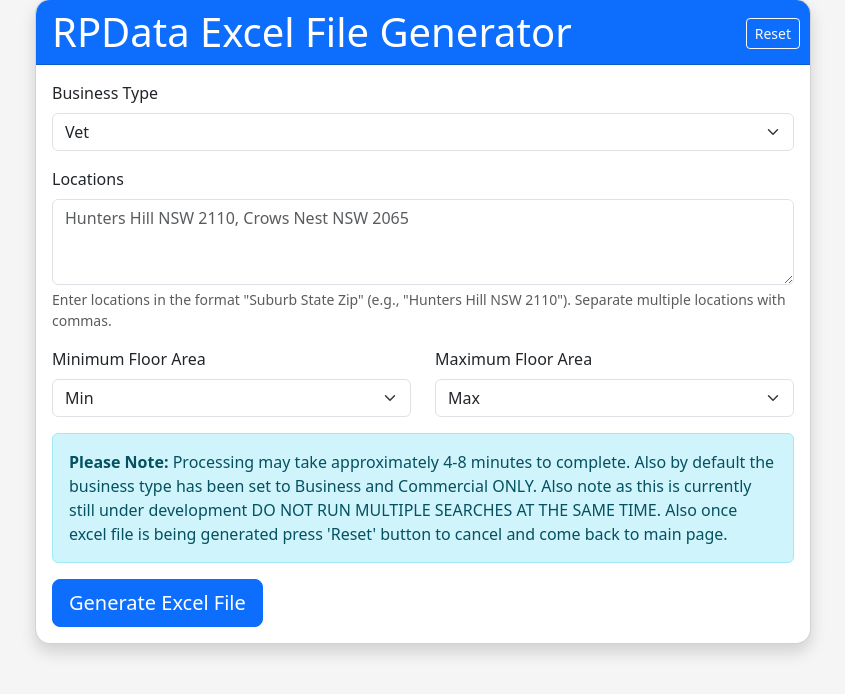
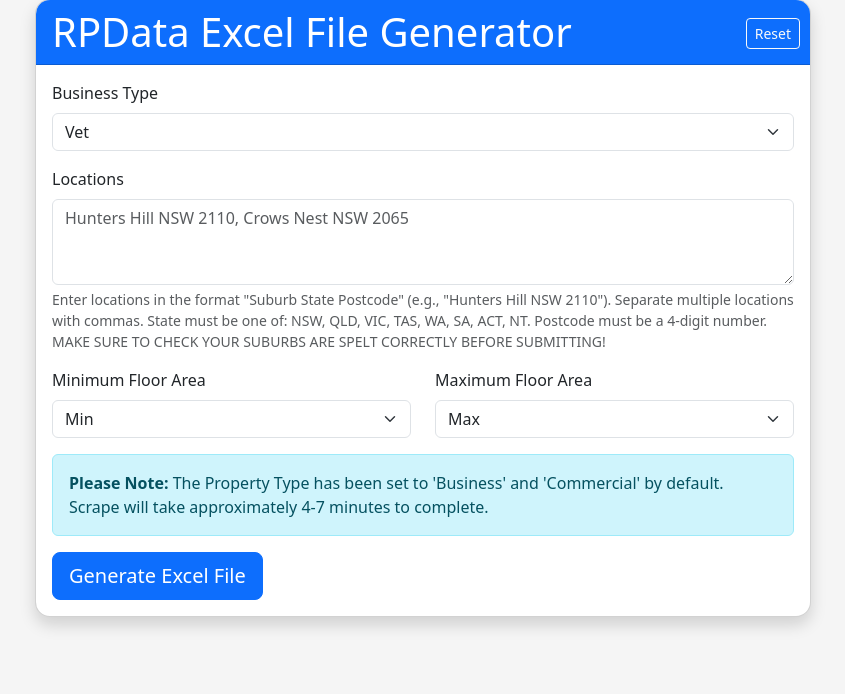
Before and after one commit to flynncostello/BusiHealth-RPData, a Flask app: page / in a window 1280 px wide. Shown: the part 49-743 px from the top of the page, without its empty margins (217-1062 px from the left). Run offline with Flask 3, Linux system fonts and the light colour scheme; some libraries are stand-ins or nearby versions.

Commit message:
fixed bugs related to other states and location inputs

```diff
--- a/app.py
+++ b/app.py
@@ -94,6 +94,11 @@ def run_job(job_id, locations, property_types, min_floor_area, max_floor_area, b
             headless=headless,
             progress_callback=progress_callback
         )
+
+        if result == 'No files downloaded':
+            logger.error("No files downloaded during scraping")
+            update_job_status(job_id, 'error', 0, 'No results found. Please check your search criteria.')
+            return
 
         # Check if processing was successful
         if result:
--- a/rpdata_scraper/main.py
+++ b/rpdata_scraper/main.py
@@ -82,7 +82,7 @@ def main(locations=None, property_types=None, min_floor_area="Min", max_floor_ar
 
         if not result_files:
             logger.error("No files were downloaded during scraping")
-            return None
+            return 'No files downloaded'
 
 
         logger.info(f"Downloaded files: {result_files}")
--- a/static/js/script.js
+++ b/static/js/script.js
@@ -10,6 +10,7 @@ document.addEventListener('DOMContentLoaded', function() {
     const errorContainer = document.getElementById('error-container');
     const errorMessage = document.getElementById('error-message');
     const resetBtn = document.getElementById('resetBtn');
+    const locationsInput = document.getElementById('locations');
 
     // Create modal instance
     const confirmModal = new bootstrap.Modal(document.getElementById('confirmationModal'));
@@ -19,9 +20,103 @@ document.addEventListener('DOMContentLoaded', function() {
     let currentJobId = null;
     let statusInterval = null;
 
-    // Form submission
+    // Function to validate locations input
+    function validateLocations(locationsText) {
+        if (!locationsText.trim()) {
+            return { isValid: false, message: "Please enter at least one location." };
+        }
+
+        const locations = locationsText.split(',').map(loc => loc.trim());
+        const validStates = ['NSW', 'QLD', 'VIC', 'TAS', 'WA', 'SA', 'ACT', 'NT'];
+
+        for (let i = 0; i < locations.length; i++) {
+            const location = locations[i];
+            const parts = location.split(' ');
+
+            // Check if we have at least 3 parts (suburb, state, postcode)
+            if (parts.length < 3) {
+                return {
+                    isValid: false,
+                    message: `Location "${location}" is invalid. Format should be "Suburb State Postcode".`
+                };
+            }
+
+            // The last part should be the postcode
+            const postcode = parts[parts.length - 1];
+            // The second last part should be the state
+            const state = parts[parts.length - 2];
+            // Everything else is the suburb
+            const suburb = parts.slice(0, parts.length - 2).join(' ');
+
+            // Check if postcode is a 4-digit number
+            if (!/^\d{4}$/.test(postcode)) {
+                return {
+                    isValid: false,
+                    message: `Invalid postcode "${postcode}" in "${location}". Postcode must be a 4-digit number.`
+                };
+            }
+
+            // Check if state is valid
+            if (!validStates.includes(state)) {
+                return {
+                    isValid: false,
+                    message: `Invalid state "${state}" in "${location}". State must be one of: NSW, QLD, VIC, TAS, WA, SA, ACT, NT.`
+                };
+            }
+
+            // Check if suburb is present
+            if (!suburb) {
+                return {
+                    isValid: false,
+                    message: `Missing suburb in "${location}". Format should be "Suburb State Postcode".`
+                };
+            }
+
+        }
+
+        return { isValid: true };
+    }
+
+    // Function to show location validation error message
+    function showLocationError(message) {
+        // Create or update error message element
+        let errorElement = document.getElementById('locations-error');
+        if (!errorElement) {
+            errorElement = document.createElement('div');
+            errorElement.id = 'locations-error';
+            errorElement.className = 'alert alert-danger mt-2';
+            locationsInput.parentNode.appendChild(errorElement);
+        }
+
+        errorElement.textContent = message;
+
+        // Highlight the input
+        locationsInput.classList.add('is-invalid');
+
+        // Remove error after user starts typing again
+        locationsInput.addEventListener('input', function() {
+            const errorElement = document.getElementById('locations-error');
+            if (errorElement) {
+                errorElement.remove();
+            }
+            locationsInput.classList.remove('is-invalid');
+        }, { once: true });
+    }
+
+    // Form submission with validation
     searchForm.addEventListener('submit', function(e) {
         e.preventDefault();
+
+        // Validate locations
+        const locationsValidation = validateLocations(locationsInput.value);
+
+        if (!locationsValidation.isValid) {
+            // Show error message
+            showLocationError(locationsValidation.message);
+            return;
+        }
+
+        // If validation passes, show confirmation modal
         confirmModal.show();
     });
 
@@ -127,6 +222,13 @@ document.addEventListener('DOMContentLoaded', function() {
         downloadContainer.classList.add('d-none');
         errorContainer.classList.add('d-none');
 
+        // Clear any location validation errors
+        const errorElement = document.getElementById('locations-error');
+        if (errorElement) {
+            errorElement.remove();
+        }
+        locationsInput.classList.remove('is-invalid');
+
         // Reset form
         searchForm.reset();
     }
--- a/templates/index.html
+++ b/templates/index.html
@@ -29,8 +29,9 @@
                             <label for="locations" class="form-label">Locations</label>
                             <textarea class="form-control" id="locations" name="locations" rows="3" required placeholder="Hunters Hill NSW 2110, Crows Nest NSW 2065"></textarea>
                             <div class="form-text">
-                                Enter locations in the format "Suburb State Zip" (e.g., "Hunters Hill NSW 2110").
-                                Separate multiple locations with commas.
+                                Enter locations in the format "Suburb State Postcode" (e.g., "Hunters Hill NSW 2110").
+                                Separate multiple locations with commas. State must be one of: NSW, QLD, VIC, TAS, WA, SA, ACT, NT.
+                                Postcode must be a 4-digit number. MAKE SURE TO CHECK YOUR SUBURBS ARE SPELT CORRECTLY BEFORE SUBMITTING!
                             </div>
                         </div>
 
@@ -78,7 +79,7 @@
                         </div>
 
                         <div class="alert alert-info">
-                            <strong>Please Note:</strong> Processing may take approximately 4-8 minutes to complete. Also by default the business type has been set to Business and Commercial ONLY. Also note as this is currently still under development DO NOT RUN MULTIPLE SEARCHES AT THE SAME TIME. Also once excel file is being generated press 'Reset' button to cancel and come back to main page.
+                            <strong>Please Note:</strong> The Property Type has been set to 'Business' and 'Commercial' by default. Scrape will take approximately 4-7 minutes to complete.
                         </div>
 
                         <button type="submit" class="btn btn-primary btn-lg">Generate Excel File</button>
```
Also changed, not shown: 9 other files.
